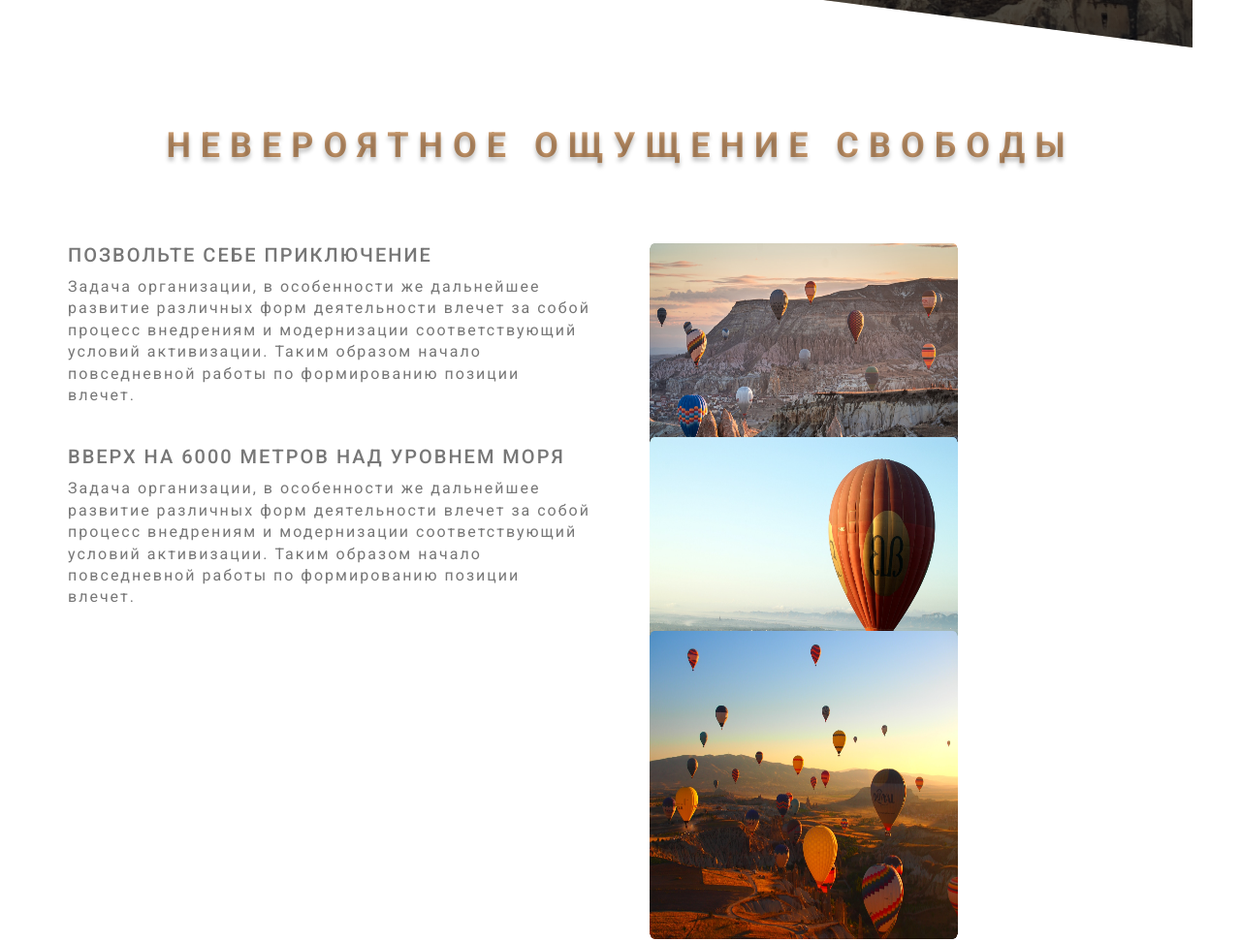
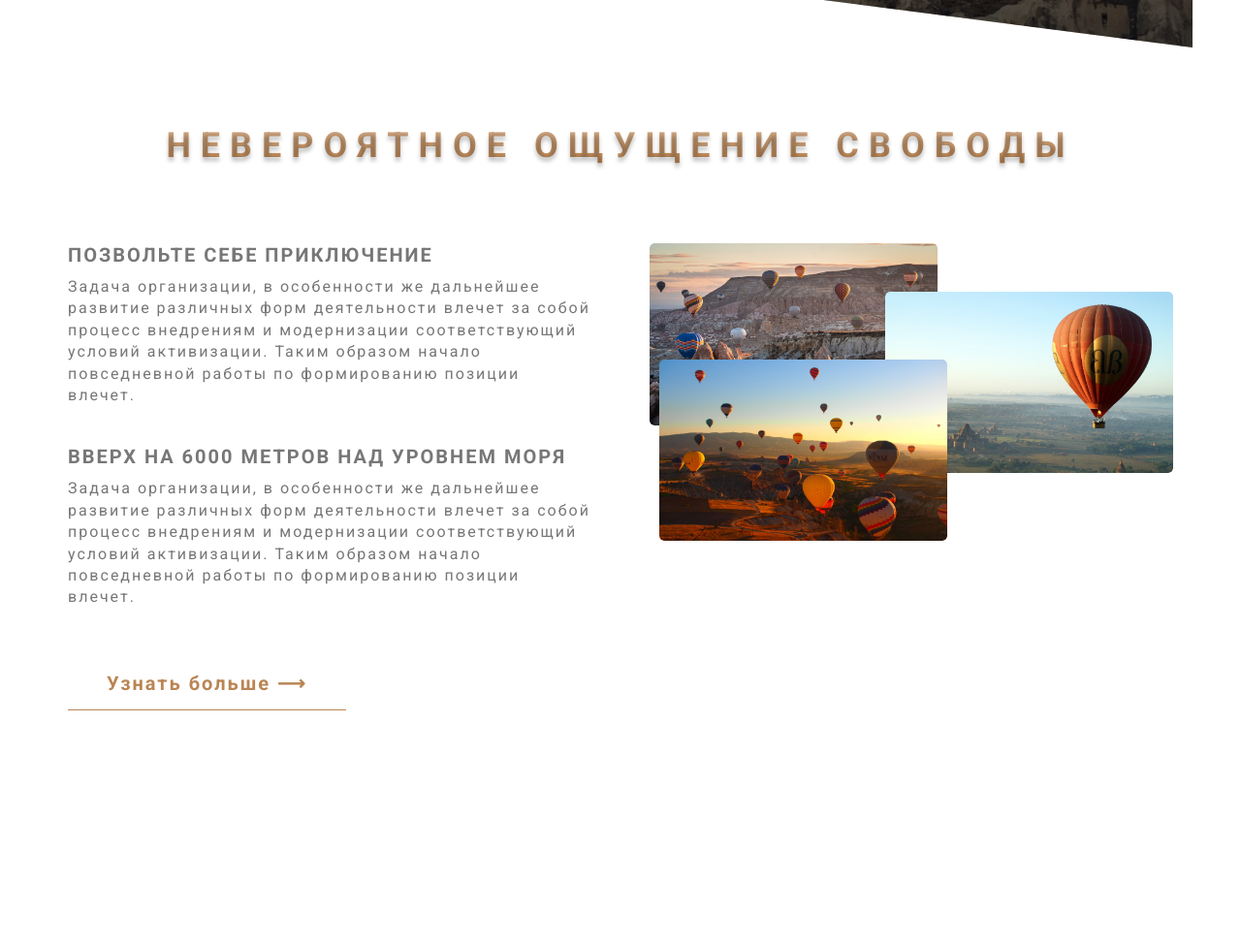
Before and after one commit to tecna-developer/ballons, a plain HTML site: page index.html in a window 1280 px wide. Shown: the part 780-1752 px from the top of the page at 97% size. After the commit the page ends 1643 px from the top, so only its background shows below. Drawn offline with Linux system fonts and the light colour scheme.

Commit message:
Create second section

```diff
--- a/index.html
+++ b/index.html
@@ -21,19 +21,20 @@
         </header>
         <main>
             <section class="section__about">
-                <h2 class="title-second vertical-space">НЕВЕРОЯТНОЕ ОЩУЩЕНИЕ СВОБОДЫ</h2>
+                <h2 class="title-second margin-bottom-80px">НЕВЕРОЯТНОЕ ОЩУЩЕНИЕ СВОБОДЫ</h2>
                 <div class="row">
                     <div class="col-1-of-2">
                         <h3 class="title-third margin-vertical-small">ПОЗВОЛЬТЕ СЕБЕ ПРИКЛЮЧЕНИЕ</h3>
                         <p class="section__paragraph margin-vertical-big">Задача организации, в особенности же дальнейшее развитие различных форм деятельности влечет за собой процесс внедрениям и модернизации соответствующий условий активизации. Таким образом начало повседневной работы по формированию позиции влечет.</p>
                         <h3 class="title-third margin-vertical-small">ВВЕРХ НА 6000 МЕТРОВ НАД УРОВНЕМ МОРЯ</h3>
-                        <p class="section__paragraph margin-vertical-big">Задача организации, в особенности же дальнейшее развитие различных форм деятельности влечет за собой процесс внедрениям и модернизации соответствующий условий активизации. Таким образом начало повседневной работы по формированию позиции влечет.</p>
+                        <p class="section__paragraph margin-bottom-50px">Задача организации, в особенности же дальнейшее развитие различных форм деятельности влечет за собой процесс внедрениям и модернизации соответствующий условий активизации. Таким образом начало повседневной работы по формированию позиции влечет.</p>
+                        <a href="#" class="btn-text">Узнать больше &xrarr;</a>
                     </div>
                     <div class="col-1-of-2">
                         <div class="gallery">
-                            <div class="gallery__wrap"><img src="image/img_1.png" alt="image 1" class="gallery__img"></div>
-                            <div class="gallery__wrap"><img src="image/img_2.png" alt="image 2" class="gallery__img"></div>
-                            <div class="gallery__wrap"><img src="image/img_3.png" alt="image 3" class="gallery__img"></div>
+                            <img src="image/img_1.png" alt="image 1" class="gallery__img gallery__img_n1">
+                            <img src="image/img_2.png" alt="image 2" class="gallery__img gallery__img_n2">
+                            <img src="image/img_3.png" alt="image 3" class="gallery__img gallery__img_n3">
                         </div>
                     </div>
                 </div>
--- a/scss/base/_animations.scss
+++ b/scss/base/_animations.scss
@@ -45,13 +45,3 @@
         transform: translateY(0);
     }
 }
-
-/* Анимация заголовка - скучивание при наведении */
-@keyframes skewH2 {
-    0% {
-        transform: skew(30deg, 20deg);
-    }
-    100% {
-        transform: skew(0);
-    }
-}
--- a/scss/base/_typography.scss
+++ b/scss/base/_typography.scss
@@ -49,19 +49,20 @@ body {
     background-clip: text;
     -webkit-background-clip: text;
     color:transparent;
+    transition: transform .3s;
     &:hover {
-        animation:skewH2 .3s ease-in-out;
+        transform: skewX(3deg) skewY(2deg) scale(1.05);
         backface-visibility: hidden;
     }
 
 }
 .title-third {
-    font-size: 2rem;
+    font-size: $font-size-h3;
     letter-spacing: .2rem;
-    font-weight: 500;
+    font-weight: 700;
 }
 .section__paragraph {
-    font-size: 1.6rem;
+    font-size: $font-size-paragraph;
     font-weight: 400;
     line-height: 140%;
 
--- a/scss/base/_uttilites.scss
+++ b/scss/base/_uttilites.scss
@@ -1,10 +1,17 @@
-.vertical-space {
-    padding-block: 8rem;
-}
+
 .margin-vertical-small {
     margin-block-end: 1rem;
 }
+
 .margin-vertical-big {
     margin-block-end: 4rem;
 
 }
+.margin-bottom-50px {
+    margin-block-end: 5rem;
+
+}
+
+.margin-bottom-80px {
+    margin-block-end: 8rem;
+}
--- /dev/null
+++ b/scss/components/_button-text.scss
@@ -0,0 +1,26 @@
+.btn-text {
+    &:link,
+    &:visited {
+        position: relative;
+        display: inline-block;
+        text-decoration: none;
+        padding: 1rem;
+        color: $color-brown-light;
+        padding: 1.5rem 4rem;
+        border-bottom: 1px solid $color-brown-light;
+        transition: all .3s;
+        font-size: $font-size-h3;
+        letter-spacing: .2rem;
+        font-weight: 700;
+    }
+    &:hover {
+        transform: translateY(-.4rem);
+        background-color:$color-brown-light;
+        color:$color-white;
+        box-shadow: 0rem .4rem .4rem 0rem rgba($color-black, 0.3);
+    }
+    &:active {
+        transform: translateY(0rem);
+        box-shadow: $box-shadow;
+    }
+}
--- a/scss/components/_button.scss
+++ b/scss/components/_button.scss
@@ -1,5 +1,4 @@
 .btn {
-
     &:link,
     &:visited {
         position: relative;
@@ -13,7 +12,6 @@
         transition: all .3s;
         font-size: 2rem;
     }
-
     &:hover {
         transform: translateY(-.4rem);
         box-shadow: 0rem .4rem .4rem 0rem rgba($color-black, 0.3);
--- a/scss/components/_gallery.scss
+++ b/scss/components/_gallery.scss
@@ -1,14 +1,34 @@
 .gallery {
     position: relative;
-    &__wrap {
-        // position: absolute;
-        width: 31.8rem;
-        height: 20rem;
+    z-index: 10;
+    &__img {
+        position: absolute;
+        width:55%;
         border-radius:.5rem;
+        outline-offset: 1rem;
+        transition: all .2s;
+
+        &_n1 {
+            top: 0;
+            left: 0;
+        }
+        &_n2 {
+            top: 5rem;
+            right: 0;;
+        }
+        &_n3 {
+            top: 12rem;
+            left: 1rem;;
+        }
+        &:hover {
+            z-index: 20;
+            transform: scale(1.1);
+            outline: 1rem solid $color-brown-light;
+        }
+
     }
-    &__img {
-        width: 100%;
-        aspect-ratio: 1;
-        border-radius: .5rem;
+    &:hover &__img:not(:hover) {
+        transform: scale(.95);
     }
+
 }
--- /dev/null
+++ b/scss/pages/_home.scss
@@ -0,0 +1,3 @@
+.section__about {
+    padding-block: 8rem;
+}
--- a/scss/style.scss
+++ b/scss/style.scss
@@ -12,8 +12,12 @@
 
 /* Стили компонентов*/
 @import 'components/_button.scss';
+@import 'components/_button-text.scss';
 @import 'components/_gallery.scss';
 
 //Layout style
 @import 'layout/header.scss';
 @import 'layout/grid.scss';
+
+
+@import 'pages/home.scss';
```
Also changed, not shown: css/style.css.
